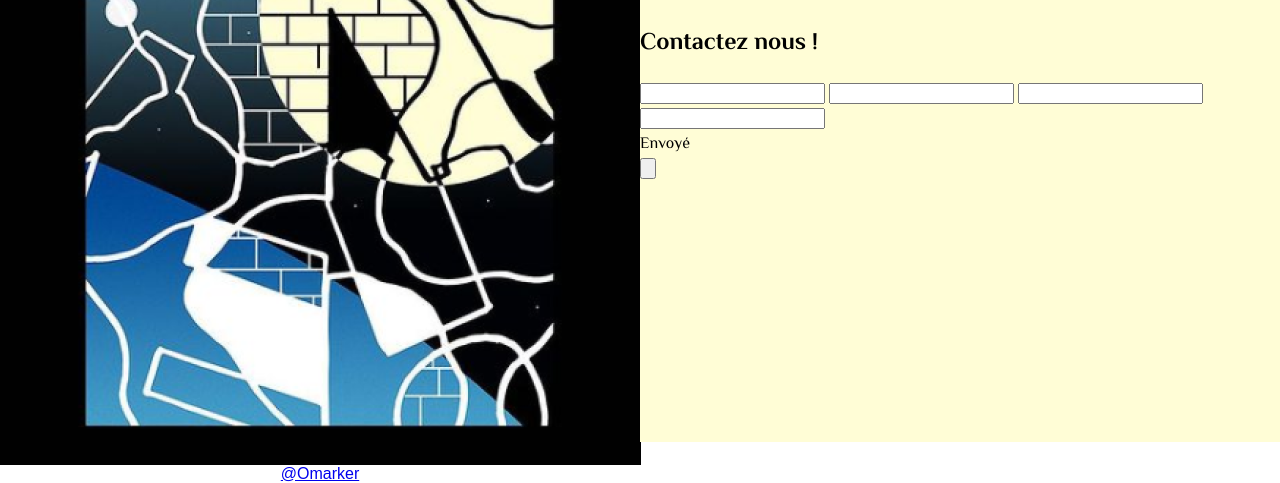
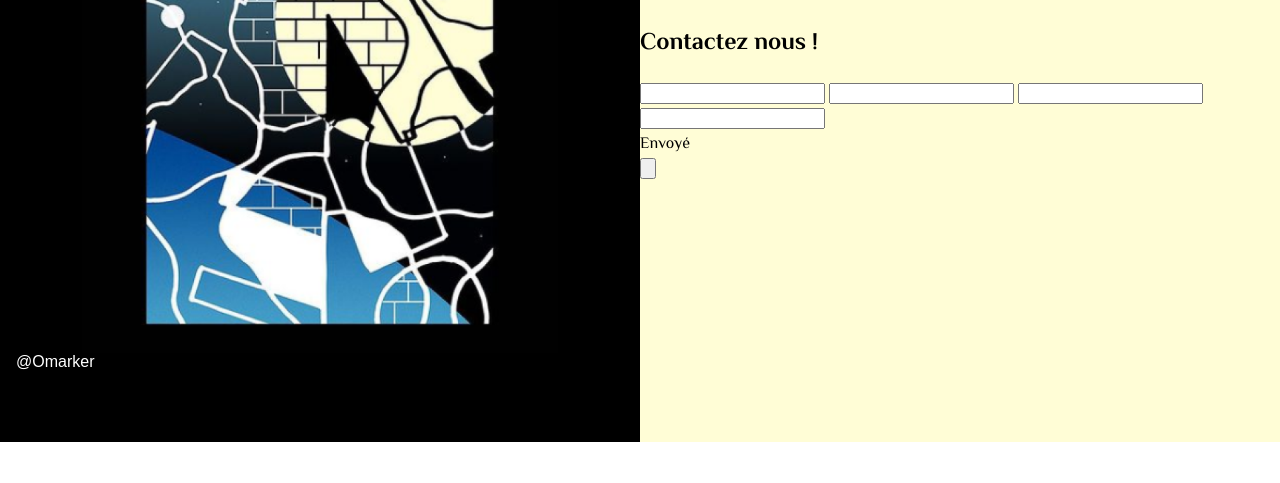
Before and after one commit to Ogust25/Projet6_Form, a plain HTML site: page index.html in a window 1280 px wide. Shown: the part 358-841 px from the top of the page. After the commit the page ends 800 px from the top, so only its background shows below. Drawn offline with Linux system fonts and the light colour scheme; a web font is replaced by a local one.

Commit message:
[Add]
Left part img+link

```diff
--- a/css/style.scss
+++ b/css/style.scss
@@ -1,5 +1,7 @@
 $backColor: #000000;
 $mainColor: #FFFDD6;
+
+$txtBlue: #3C9EC8;
 $txtWhite: #FFFFFF;
 
 body{
@@ -28,4 +30,19 @@ aside{
     background-color: $backColor;
     color: $txtWhite;
     font-family: 'Skranji', sans-serif;
+    img{
+        height: 80%;
+        width: auto;
+    }
+    a[href]{
+        width: 100%;
+        margin-left: 5%;
+        text-align: left;
+        text-decoration: none;
+        color: $txtWhite;
+        &:hover{
+            text-decoration: underline;
+            color: $txtBlue;
+        }
+    }
 }
--- a/index.html
+++ b/index.html
@@ -36,8 +36,10 @@
     </div>
     <aside>
         <img src="assets/media/omarker.png" alt="image de omarker">
-        <a href="https://www.instagram.com/p/B_XYIATIRHS/?utm_medium=copy_link">@Omarker</a>
+        <a href="#">@Omarker</a>
     </aside>
 <script src="script.js"></script>
 </body>
 </html>
+
+<!-- Add lien *Omarker -->
```
Also changed, not shown: css/style.css, 1 other file.
